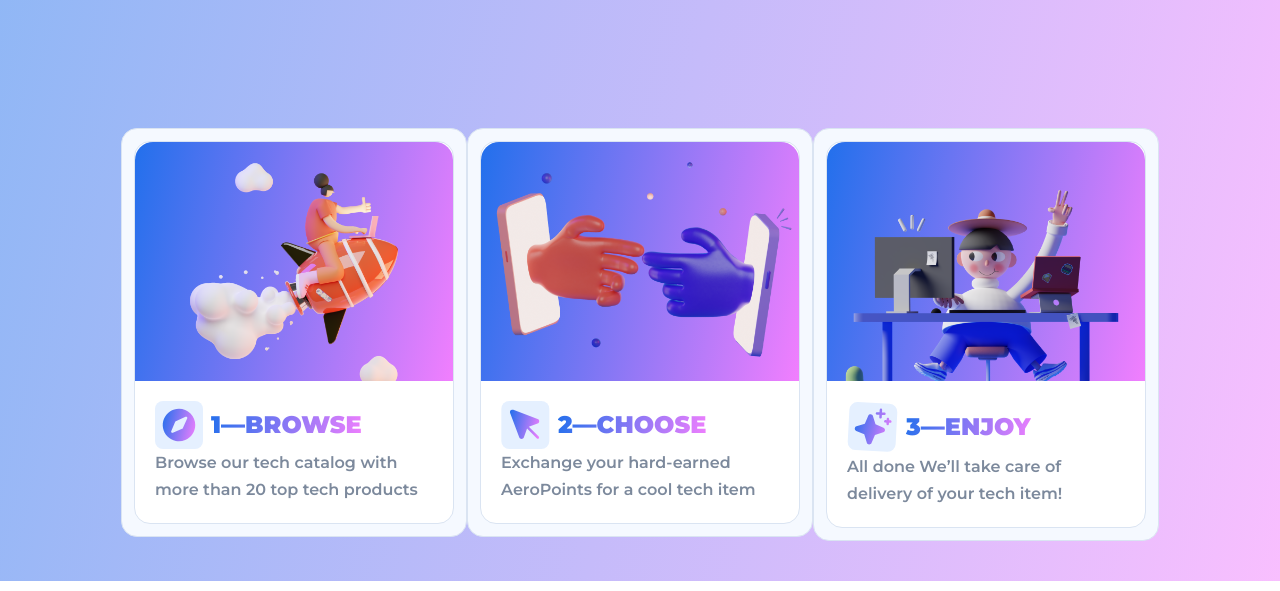
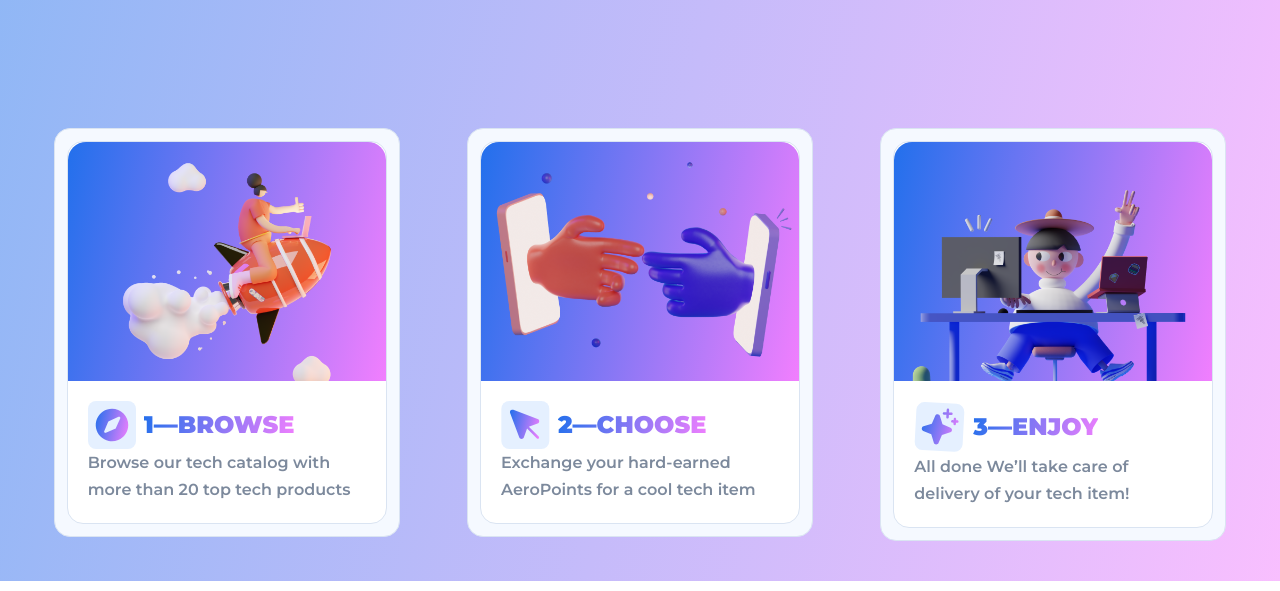
Before and after one commit to Juanjix/aerolab-challenge, a Next.js app: page / in a window 1280 px wide. Shown: the part 1240-1831 px from the top of the page. Built offline with nearby package versions, Linux system fonts and the light colour scheme; no server answers.

Commit message:
fix: arregle la sección walkthrough en pantallas grandes

```diff
--- a/src/components/WalkthroughCard/index.tsx
+++ b/src/components/WalkthroughCard/index.tsx
@@ -43,9 +43,8 @@
       border-top-left-radius: 18px;
       border-top-right-radius: 18px;
       background: ${({ theme }) => theme.colors.brand};
-    }
 
-    .image-container img {
+      img {
         position: absolute;
         top: 0;
         left: 0;
@@ -54,6 +53,7 @@
         object-fit: cover;
         border-top-left-radius: 18px;
         border-top-right-radius: 18px;
+      }
     }
 
     .text-container {
@@ -73,6 +73,10 @@
           -webkit-background-clip: text;
           -webkit-text-fill-color: transparent;
         }
+      }
+
+      p {
+        max-width: 332px;
       }
     }
   }
--- a/src/components/WalkthroughSection/index.tsx
+++ b/src/components/WalkthroughSection/index.tsx
@@ -70,8 +70,10 @@
     }
 
     .card {
+      width: 100%;
       @media (min-width: 1320px) {
         margin-top: -190px;
+
         &.step-1 {
           transform: rotate(-4deg);
         }
```
Lines whose indentation alone changed are shown as unchanged.
